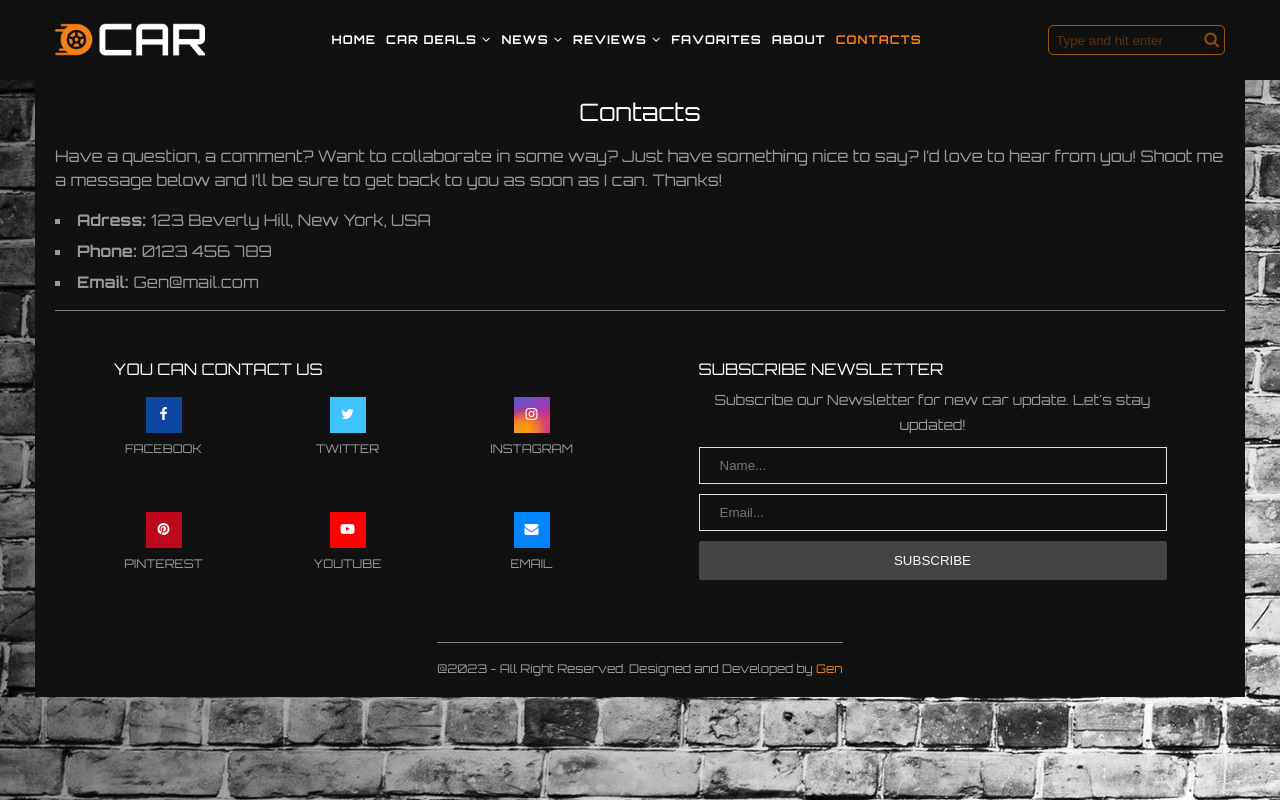
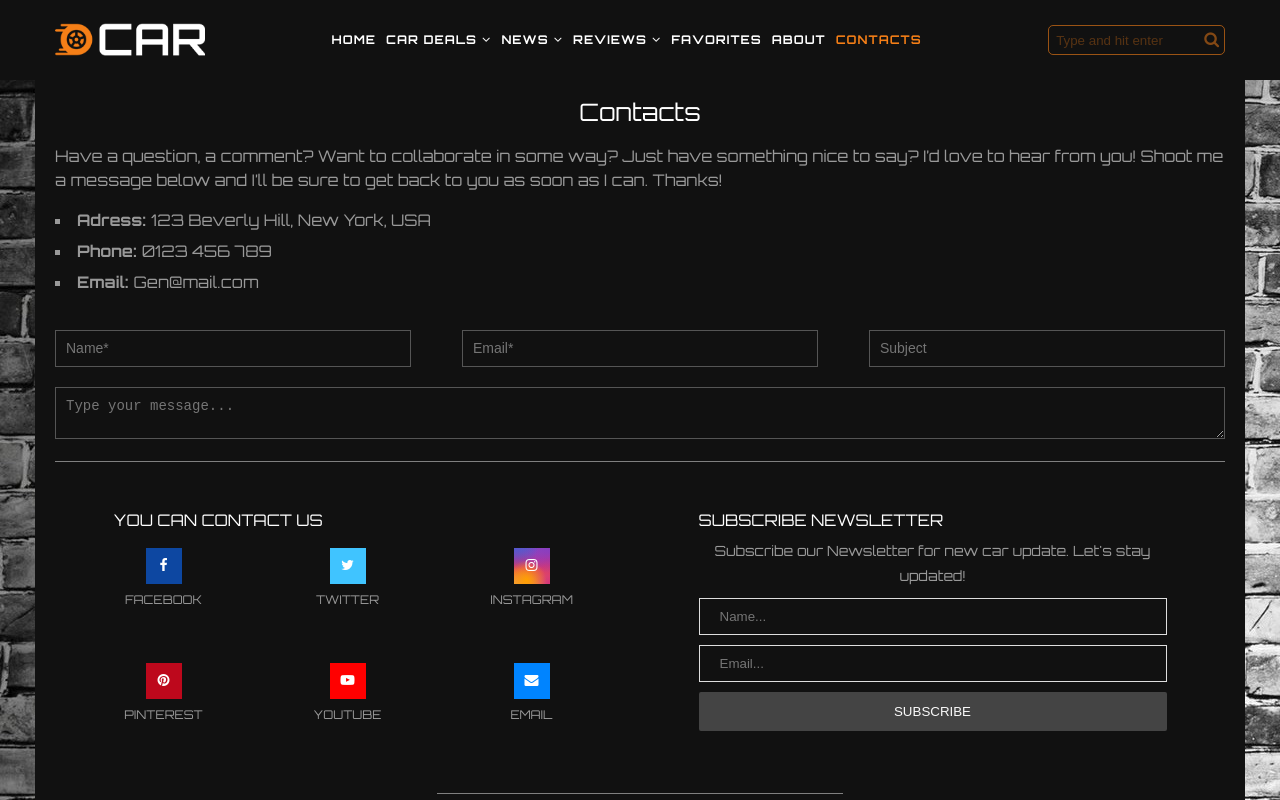
Before and after one commit to Genu4/Car-blog, a React (Create React App) app: page /contacts in a window 1280 px wide. Shown: the top 800 px of the page. Built offline with nearby package versions, Linux system fonts and the light colour scheme.

Commit message:
fifnished Contacts page

```diff
--- a/src/pages/Contacts/Contacts.scss
+++ b/src/pages/Contacts/Contacts.scss
@@ -33,4 +33,57 @@
         margin-right: 5px;
         font-weight: bold;
     }
+
+    .input-fields {
+        margin: 20px 0;
+
+        .input-field {
+            background-color: #111;
+            padding: 10px;
+            border: 1px solid rgba(153, 153, 153, 0.5);
+            outline: none;
+        }
+        .input-field::placeholder {
+            font-size: 14px;
+        }
+    }
+
+    .text-area {
+        width: 100%;
+        margin-bottom: 20px;
+        background-color: #111;
+        padding: 10px;
+        border: 1px solid rgba(153, 153, 153, 0.5);
+        outline: none;
+    }
+
+    .text-area::placeholder {
+        font-size: 14px;
+    }
 }
+
+@media (min-width: 769px) {
+    .input-fields {
+        width: 100%;
+        display: flex;
+        justify-content: space-between;
+
+        .input-field {
+            width: calc(33% - 30px);
+        }
+    }
+}
+
+@media (max-width: 768px) {
+    .input-fields {
+        width: 100%;
+
+        .input-field {
+            width: 100%;
+        }
+
+        .input-field + .input-field {
+            margin-top: 20px;
+        }
+    }
+}
--- a/src/pages/Contacts/Contacts.tsx
+++ b/src/pages/Contacts/Contacts.tsx
@@ -25,6 +25,14 @@ const Contacts = (props: Props) => {
                     Gen@mail.com
                 </li>
             </ul>
+            <form action="">
+                <div className='input-fields'>
+                    <input className="input-field" type="text" placeholder='Name*'/>
+                    <input className="input-field" type="email" placeholder='Email*'/>
+                    <input className="input-field" type="text" placeholder='Subject'/>
+                </div>
+                <textarea className='text-area' name="" placeholder='Type your message...'></textarea>
+            </form>
         </div>
     )
 }
```
